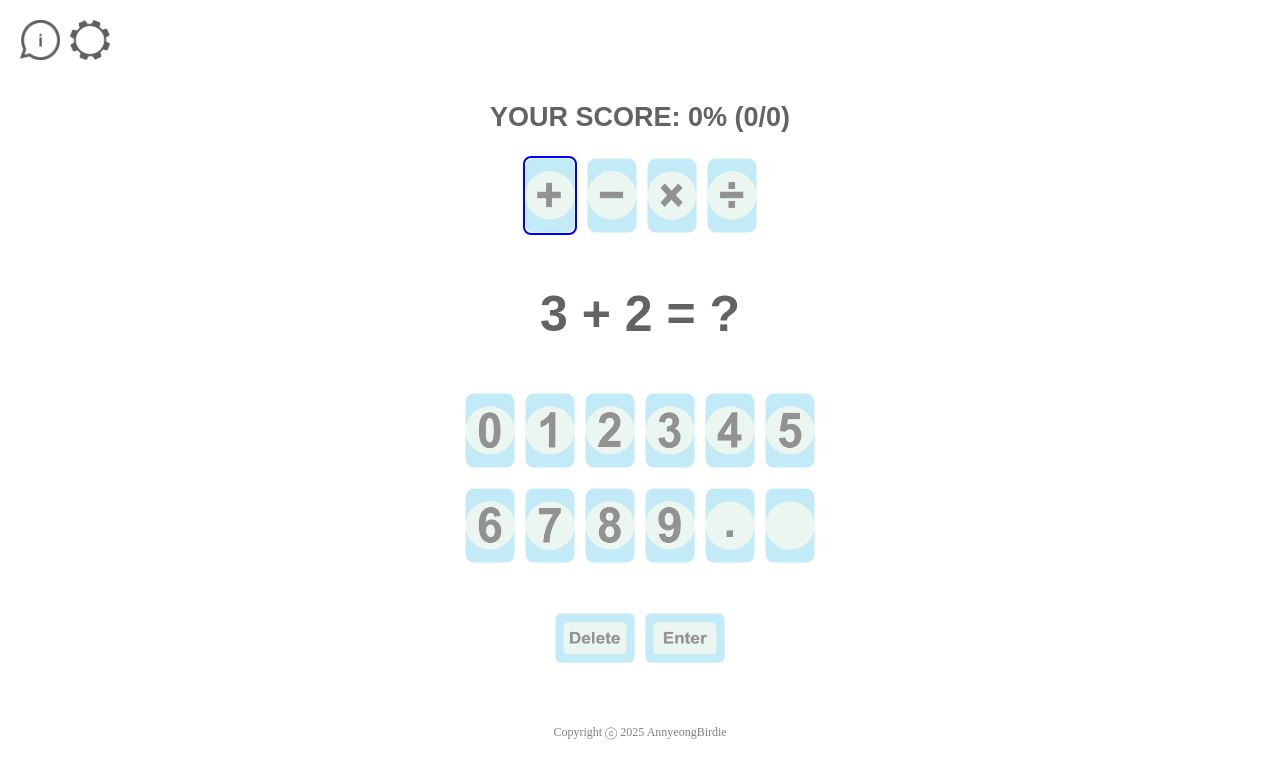
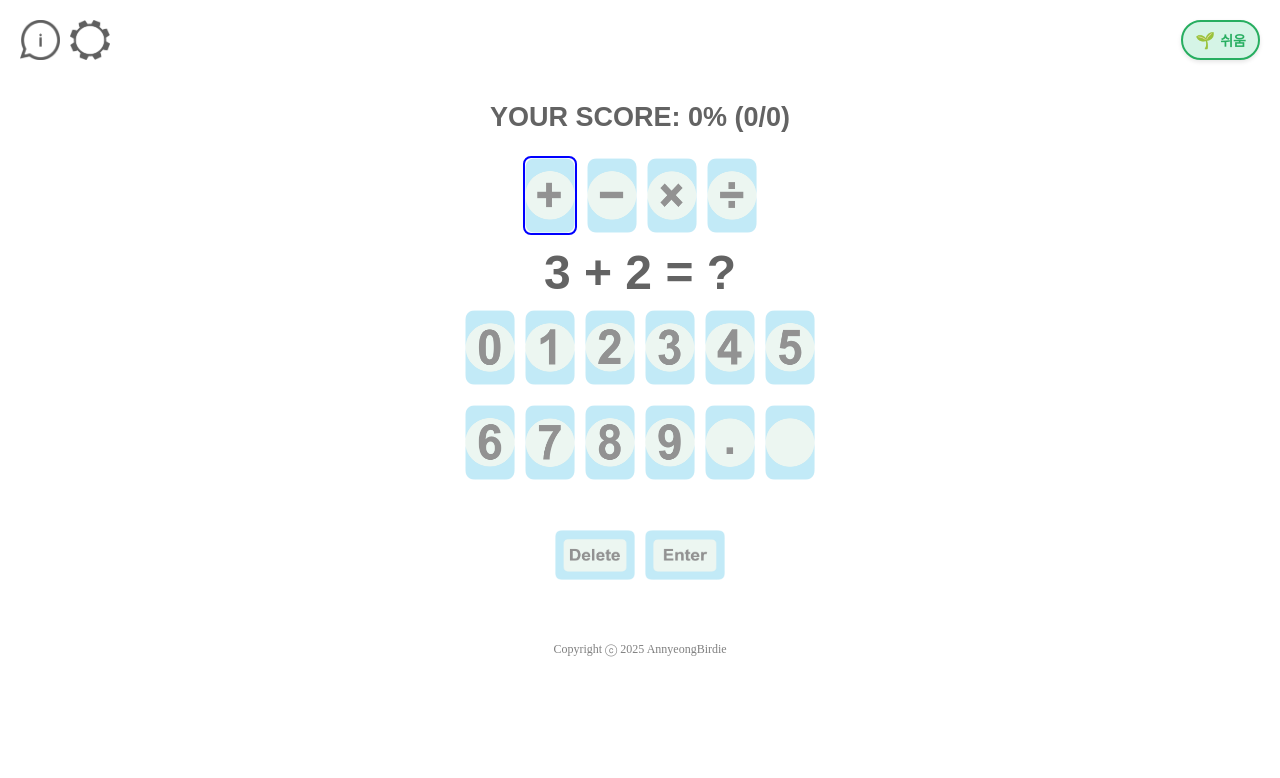
Before and after one commit to AnnyeongBirdie/math-hr, a React (Vite) app: page / in a window 1280 px wide. Shown: the top 778 px of the page. Built offline with nearby package versions, Linux system fonts and the light colour scheme.

Commit message:
Add difficulty badge

```diff
--- /dev/null
+++ b/src/components/DifficultyBadge.jsx
@@ -0,0 +1,66 @@
+import React from "react";
+
+const DifficultyBadge = ({ difficulty }) => {
+  const getDifficultyConfig = (difficulty) => {
+    switch (difficulty) {
+      case "쉬움":
+        return {
+          emoji: "🌱",
+          color: "#27ae60", // Green
+          bgColor: "#d5f4e6",
+          text: "쉬움"
+        };
+      case "보통":
+        return {
+          emoji: "⚡",
+          color: "#f39c12", // Orange/Yellow
+          bgColor: "#fef9e7",
+          text: "보통"
+        };
+      case "어려움":
+        return {
+          emoji: "🔥",
+          color: "#e74c3c", // Red
+          bgColor: "#fadbd8",
+          text: "어려움"
+        };
+      default:
+        return {
+          emoji: "🌱",
+          color: "#27ae60",
+          bgColor: "#d5f4e6",
+          text: "쉬움"
+        };
+    }
+  };
+
+  const config = getDifficultyConfig(difficulty);
+
+  return (
+    <div
+      style={{
+        position: "absolute",
+        top: "20px",
+        right: "20px",
+        zIndex: 1000,
+        backgroundColor: config.bgColor,
+        color: config.color,
+        padding: "8px 12px",
+        borderRadius: "20px",
+        border: `2px solid ${config.color}`,
+        fontSize: "14px",
+        fontWeight: "bold",
+        fontFamily: "arial",
+        display: "flex",
+        alignItems: "center",
+        gap: "5px",
+        boxShadow: "0 2px 4px rgba(0,0,0,0.1)"
+      }}
+    >
+      <span style={{ fontSize: "16px" }}>{config.emoji}</span>
+      <span>{config.text}</span>
+    </div>
+  );
+};
+
+export default DifficultyBadge;
--- a/src/components/Game.jsx
+++ b/src/components/Game.jsx
@@ -26,17 +26,20 @@ import resetSound from "../assets/sounds/harp-flourish-6251.mp3";
 import switchSound from "../assets/sounds/back-tick-107822.mp3";
 import SettingsMenu from "./SettingsMenu";
 import AboutMenu from "./AboutMenu";
+import DifficultyBadge from "./DifficultyBadge";
 
 function Game() {
     console.log("Game.jsx component is loaded");
+    // State
     const [operation, setOperation] = useState("+");
     const [userAnswer, setUserAnswer] = useState("");
     const [feedback, setFeedback] = useState("");
     const [correct, setCorrect] = useState(parseInt(localStorage.getItem("correct")) || 0);
     const [wrong, setWrong] = useState(parseInt(localStorage.getItem("wrong")) || 0);
     const [hasSubmitted, setHasSubmitted] = useState(false);
+    const [inputLimitReached, setInputLimitReached] = useState(false);
 
-    // 🎯 NEW: Difficulty and sound state
+    // Difficulty and sound state
     const [difficulty, setDifficulty] = useState(localStorage.getItem("difficulty") || "쉬움");
     const [isSoundOn, setIsSoundOn] = useState(localStorage.getItem("soundEnabled") !== "false");
 
@@ -53,6 +56,16 @@ function Game() {
             audio.play();
         }
     }
+
+const getResponsiveFontSize = (text) => {
+    const length = text.length;
+    if (length <= 5) return '72px';   // Increased from 50px
+    if (length <= 8) return '58px';   // Increased from 40px
+    if (length <= 10) return '48px';  // Increased from 32px
+    if (length <= 12) return '42px';  // New tier
+    if (length <= 15) return '36px';  // New tier
+    return '32px';                    // Increased from 26px
+};
 
     // 🎯 UPDATED: Difficulty ranges mapping with allowNegative for subtraction
     const getDifficultyRanges = (difficulty) => {
@@ -97,6 +110,14 @@ function Game() {
     // Handle numeric input
     if (typeof value === 'number') {
         setUserAnswer((prev) => {
+            // Check if we're at the limit
+            if (prev.length >= 8) {
+                // Show visual feedback that limit is reached
+                setInputLimitReached(true);
+                setTimeout(() => setInputLimitReached(false), 300);
+                return prev;
+            }
+
             // If the current answer is "0" or empty, replace it with the new number
             if (prev === "" || prev === "0") {
                 return value.toString();
@@ -108,6 +129,13 @@ function Game() {
     // Handle decimal point
     else if (value === ".") {
         setUserAnswer((prev) => {
+            // Check limit
+            if (prev.length >= 8) {
+                setInputLimitReached(true);
+                setTimeout(() => setInputLimitReached(false), 300);
+                return prev;
+            }
+
             // Don't allow multiple decimal points
             if (prev.includes(".")) {
                 return prev;
@@ -120,7 +148,7 @@ function Game() {
             return prev + ".";
         });
     }
-        // Handle negative sign
+    // Handle negative sign (doesn't count toward character limit)
     else if (value === "-") {
         setUserAnswer((prev) => {
             // If already negative, remove the negative sign
@@ -135,7 +163,7 @@ function Game() {
             return "-" + prev;
         });
     }
-    }
+};
 
     const handleDelete = () => {
         playSound(clickAudio);
@@ -229,9 +257,42 @@ function Game() {
     };
 
     // 🎯 NEW: Difficulty change handler
+// Update the handleChangeDifficulty function to use toast ID
 const handleChangeDifficulty = (newDifficulty) => {
+    // Don't change if it's already the current difficulty
+    if (newDifficulty === difficulty) {
+        return;
+    }
+
+    const getDifficultyConfig = (difficulty) => {
+        switch (difficulty) {
+            case "쉬움":
+                return { emoji: "🌱", text: "쉬움 모드" };
+            case "보통":
+                return { emoji: "⚡", text: "보통 모드" };
+            case "어려움":
+                return { emoji: "🔥", text: "어려움 모드" };
+            default:
+                return { emoji: "🌱", text: "쉬움 모드" };
+        }
+    };
+
+    const config = getDifficultyConfig(newDifficulty);
+
+    // Use toast ID to prevent duplicates
+    toast.info(`${config.emoji} ${config.text}로 변경되었습니다!`, {
+        toastId: `difficulty-${newDifficulty}`, // This prevents duplicate toasts
+        position: "top-center",
+        autoClose: 2000,
+        hideProgressBar: true,
+        closeOnClick: true,
+        pauseOnHover: false,
+        draggable: false,
+    });
+
     setDifficulty(newDifficulty);
     localStorage.setItem("difficulty", newDifficulty);
+
     // Generate new problem with new difficulty
     setTimeout(() => {
         generateNewProblem();
@@ -284,6 +345,8 @@ const handleToggleSound = () => {
             <AboutMenu
                 aboutIcon={aboutIcon}
             />
+
+             <DifficultyBadge difficulty={difficulty} />
 
             <div style={{ display: 'flex', flexDirection: 'column', justifyContent: 'center', alignItems: 'center', backgroundColor: '#FFFFFF', fontFamily: 'arial'}}>
                 <Header score={score} correct={correct} total={total} feedback={feedback} />
@@ -366,13 +429,19 @@ const handleToggleSound = () => {
                     flexDirection: 'column',
                     justifyContent: 'center',
                     alignItems: 'center',
-                fontSize: '50px',
+                    fontSize: getResponsiveFontSize(`${problem.term1} ${problem.symbol} ${problem.term2} = ${userAnswer || "?"}`),
                     fontWeight: 'bold',
-                color: '#636363',
+                    color: inputLimitReached ? '#e74c3c' : '#636363', // Red when limit reached
                     backgroundColor: '#FFFFFF',
-                fontFamily: 'arial'
+                    fontFamily: 'arial',
+                    padding: '10px',
+                    maxWidth: '90vw',
+                    transition: 'color 0.3s ease', // Smooth color transition
+                    transform: inputLimitReached ? 'scale(1.02)' : 'scale(1)', // Slight scale effect
                 }}>
-                <p>{problem.term1} {problem.symbol} {problem.term2} = {userAnswer || "?"}</p>
+                <p style={{ margin: '0', textAlign: 'center' }}>
+                    {problem.term1} {problem.symbol} {problem.term2} = {userAnswer || "?"}
+                </p>
             </div>
 
             <Answer onNumberClick={handleNumberClick} />
--- a/src/hooks/useGameSubtract.js
+++ b/src/hooks/useGameSubtract.js
@@ -1,16 +1,21 @@
 import {useState, useEffect} from "react";
 
-export function useGameSubtract(range = { min: 1, max: 100 }) {
+export function useGameSubtract(range = { min: 1, max: 100, allowNegative: false }) {
     const [problem, setProblem] = useState({ term1: 0, term2: 0, symbol: "-" });
 
     useEffect(() => {
         generateNewProblem();
-    }, [range.min, range.max]);
+    }, [range.min, range.max, range.allowNegative]);
 
     function generateNewProblem() {
         let term1 = Math.floor(Math.random() * (range.max - range.min + 1)) + range.min;
         let term2 = Math.floor(Math.random() * (range.max - range.min + 1)) + range.min;
-        if (term2 > term1) [term1, term2] = [term2, term1]; // Ensure no negative results
+
+        // Only swap to avoid negative results if allowNegative is false
+        if (!range.allowNegative && term2 > term1) {
+            [term1, term2] = [term2, term1];
+        }
+
         const solution = term1 - term2;
         setProblem({ term1, term2, symbol: "-", solution });
     }
```
Lines whose indentation alone changed are shown as unchanged.
